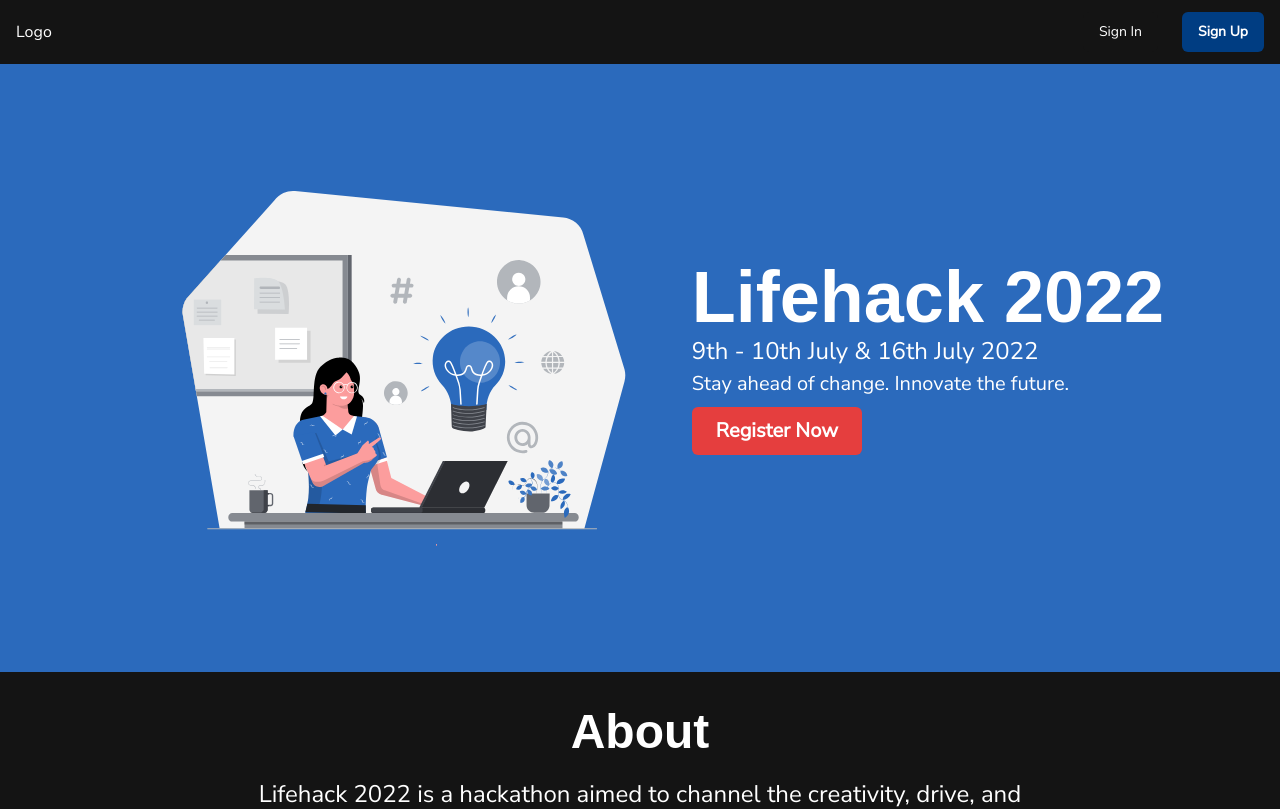
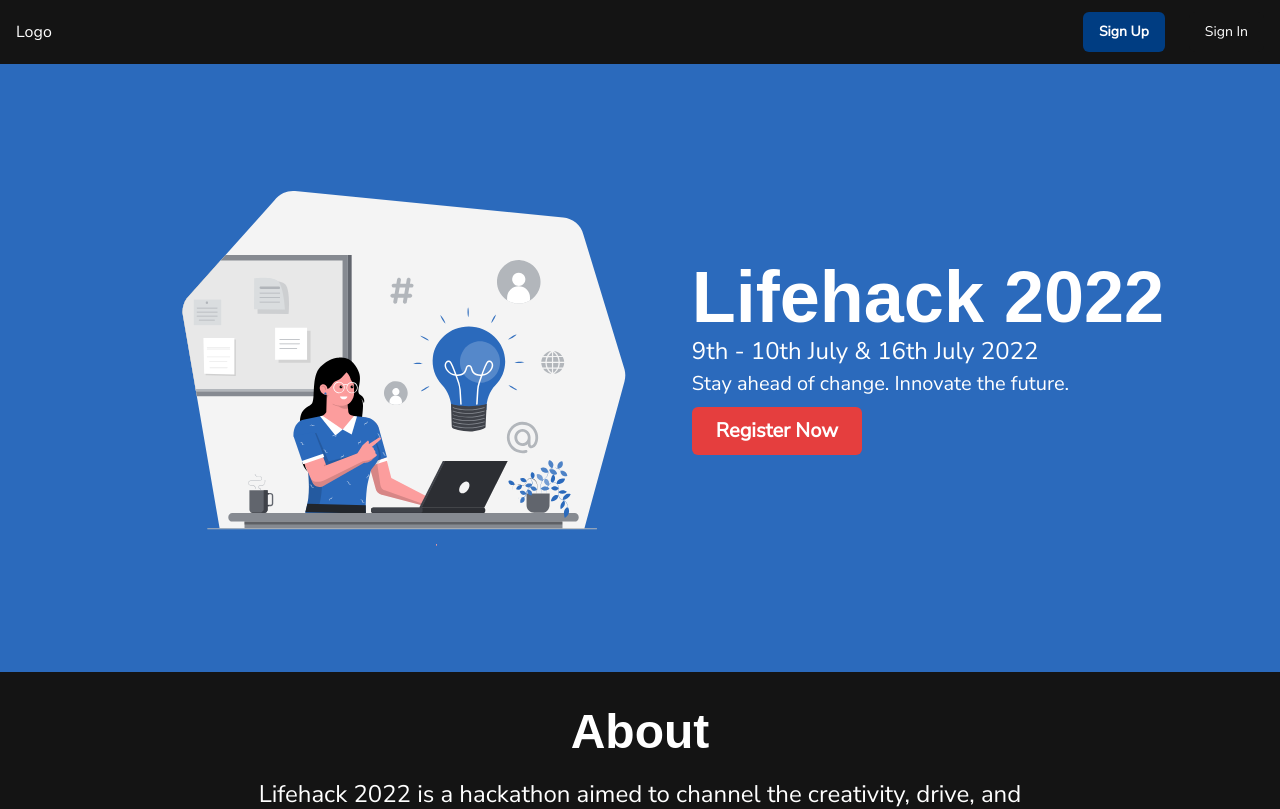
Before and after one commit to marcuspang/LifeHack-2022-Website, a React (Create React App) app in the folder frontend/: page / in a window 1280 px wide. Shown: the top 809 px of the page. Built offline with nearby package versions, Linux system fonts and the light colour scheme; no server answers; a web font is replaced by a local one.

Commit message:
Add auth pages

```diff
--- a/frontend/src/components/Header.js
+++ b/frontend/src/components/Header.js
@@ -1,42 +1,28 @@
+import { useAuth0 } from '@auth0/auth0-react';
+import { Box, Flex, Stack } from '@chakra-ui/react';
 import React from 'react';
-import { Box, Button, Flex, Stack } from '@chakra-ui/react';
+import LoginButton from './LoginButton';
+import LogoutButton from './LogoutButton';
+import RegisterButton from './RegisterButton';
 
-const Nav = () => {
+const Header = () => {
+  const { isAuthenticated, user } = useAuth0();
+  console.log(user, isAuthenticated);
   return (
     <>
       <Box bg="theme.500" px={4}>
         <Flex h={16} alignItems="center" justifyContent="space-between">
           <Box>Logo</Box>
-
           <Flex alignItems="center">
             <Stack flex={{ base: 1, md: 0 }} justify="flex-end" direction="row" spacing={6}>
-              <Button
-                as="a"
-                href="/login"
-                fontSize="sm"
-                fontWeight={400}
-                bg="theme.500"
-                _hover={{ bg: 'theme.400' }}
-                _active={{
-                  bg: 'theme.400',
-                }}
-                color="white"
-              >
-                Sign In
-              </Button>
-              <Button
-                as="a"
-                href="/register"
-                display={{ base: 'none', md: 'inline-flex' }}
-                fontSize="sm"
-                fontWeight={600}
-                color="white"
-                bg="theme.300"
-                _hover={{ bg: 'theme.400' }}
-                _active={{ bg: 'theme.400' }}
-              >
-                Sign Up
-              </Button>
+              {!isAuthenticated ? (
+                <>
+                  <RegisterButton />
+                  <LoginButton />
+                </>
+              ) : (
+                <LogoutButton />
+              )}
             </Stack>
             {/* Mobile */}
             {/* <Stack direction={"row"} spacing={7}>
@@ -80,4 +66,4 @@ const Nav = () => {
   );
 };
 
-export default Nav;
+export default Header;
--- a/frontend/src/components/Hero.js
+++ b/frontend/src/components/Hero.js
@@ -1,8 +1,10 @@
 import femaleDevImg from '../images/female-dev.svg';
 import { Box, Button, Center, Heading, Image, Text } from '@chakra-ui/react';
 import React from 'react';
+import { useAuth0 } from '@auth0/auth0-react';
 
 const Hero = () => {
+  const { loginWithRedirect } = useAuth0();
   return (
     <Center bg="theme.100" p={4} flexDir={['column', 'column', 'row']}>
       <Image boxSize={['auto', 'auto', 'xl']} src={femaleDevImg} alt="Idea" />
@@ -10,9 +12,19 @@ const Hero = () => {
         <Heading as="h1" size="4xl">
           Lifehack 2022
         </Heading>
-        <Text fontSize={['xl', '2xl']}>9th - 10th July & 16th July 2022</Text>
+        <Text fontSize={['xl', '2xl']}>9th - 10th July &amp; 16th July 2022</Text>
         <Text fontSize={['lg', 'xl']}>Stay ahead of change. Innovate the future.</Text>
-        <Button as="a" href="/register" fontSize="xl" mt="2" colorScheme="red" size="lg">
+        <Button
+          onClick={() => {
+            loginWithRedirect({
+              screen_hint: 'signup',
+            });
+          }}
+          fontSize="xl"
+          mt="2"
+          colorScheme="red"
+          size="lg"
+        >
           Register Now
         </Button>
       </Box>
--- /dev/null
+++ b/frontend/src/components/LoginButton.js
@@ -0,0 +1,26 @@
+import { useAuth0 } from '@auth0/auth0-react';
+import { Button } from '@chakra-ui/react';
+import React from 'react';
+
+const LoginButton = () => {
+  const { loginWithRedirect } = useAuth0();
+  return (
+    <Button
+      onClick={() => {
+        loginWithRedirect();
+      }}
+      fontSize="sm"
+      fontWeight={400}
+      bg="theme.500"
+      _hover={{ bg: 'theme.400' }}
+      _active={{
+        bg: 'theme.400',
+      }}
+      color="white"
+    >
+      Sign In
+    </Button>
+  );
+};
+
+export default LoginButton;
--- /dev/null
+++ b/frontend/src/components/LogoutButton.js
@@ -0,0 +1,26 @@
+import { useAuth0 } from '@auth0/auth0-react';
+import { Button } from '@chakra-ui/react';
+import React from 'react';
+
+const LogoutButton = () => {
+  const { logout } = useAuth0();
+  return (
+    <Button
+      onClick={() => {
+        logout();
+      }}
+      fontSize="sm"
+      fontWeight={400}
+      bg="theme.500"
+      _hover={{ bg: 'theme.400' }}
+      _active={{
+        bg: 'theme.400',
+      }}
+      color="white"
+    >
+      Logout
+    </Button>
+  );
+};
+
+export default LogoutButton;
--- /dev/null
+++ b/frontend/src/components/RegisterButton.js
@@ -0,0 +1,27 @@
+import { useAuth0 } from '@auth0/auth0-react';
+import { Button } from '@chakra-ui/react';
+import React from 'react';
+
+const RegisterButton = () => {
+  const { loginWithRedirect } = useAuth0();
+  return (
+    <Button
+      onClick={() => {
+        loginWithRedirect({
+          screen_hint: 'signup',
+        });
+      }}
+      display={{ base: 'none', md: 'inline-flex' }}
+      fontSize="sm"
+      fontWeight={600}
+      color="white"
+      bg="theme.300"
+      _hover={{ bg: 'theme.400' }}
+      _active={{ bg: 'theme.400' }}
+    >
+      Sign Up
+    </Button>
+  );
+};
+
+export default RegisterButton;
--- a/frontend/src/pages/Home.js
+++ b/frontend/src/pages/Home.js
@@ -75,7 +75,7 @@ const Home = () => {
                 <Text flex="0 0 100px" mr="5">
                   1200 -
                 </Text>
-                <Text>Discord Q&A with Industry Experts</Text>
+                <Text>Discord Q&amp;A with Industry Experts</Text>
               </Flex>
               <Flex w="100%">
                 <Text flex="0 0 100px" mr="5">
@@ -187,7 +187,7 @@ const Home = () => {
         <Center>
           <Box pt="10" mt="10" w="200px">
             <Heading size="lg" color="yellow.300">
-              $600 & $400
+              $600 &amp; $400
             </Heading>
             <Heading size="lg">2nd and 3rd</Heading>
           </Box>
@@ -305,7 +305,7 @@ const Home = () => {
                 Are there any restrictions on platforms and programming languages which can be used?
               </Heading>
               <Text>
-                No. Feel free to use any programming language or technology you&apos; re comfortable
+                No. Feel free to use any programming language or technology you&apos;re comfortable
                 with!
               </Text>
             </Box>
```
